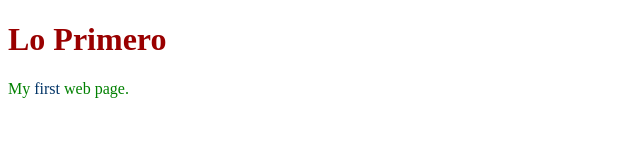
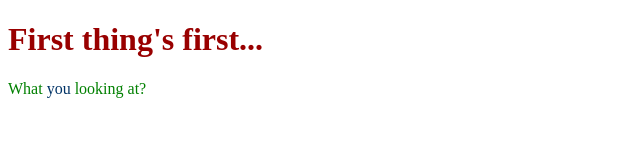
Before and after one commit to N8tlee/N8tlee.github.io, a plain HTML site: page index.html in a window 1280 px wide. Shown: the whole page, without its empty margins (0-640 px from the left). Drawn offline with Linux system fonts and the light colour scheme.

Commit message:
first...

```diff
--- a/index.html
+++ b/index.html
@@ -4,11 +4,11 @@
     <meta charset="UTF-8">
     <meta name="viewport" content="width=device-width, initial-scale=1.0">
     <meta http-equiv="X-UA-Compatible" content="ie=edge">
-    <title>Natalie Cositas</title>
+    <title>Natalie's Cositas</title>
     <link href="./index.css" rel="stylesheet">
 </head>
 <body>
-    <h1>Lo Primero</h1>
-   <p>My <span>first</span> web page.</p>
+    <h1>First thing's first...</h1>
+   <p>What <span>you</span> looking at?</p>
 </body>
 </html>
```
